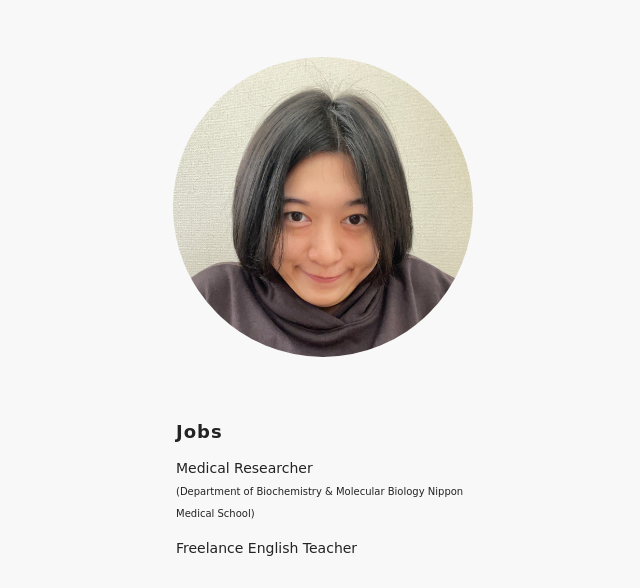
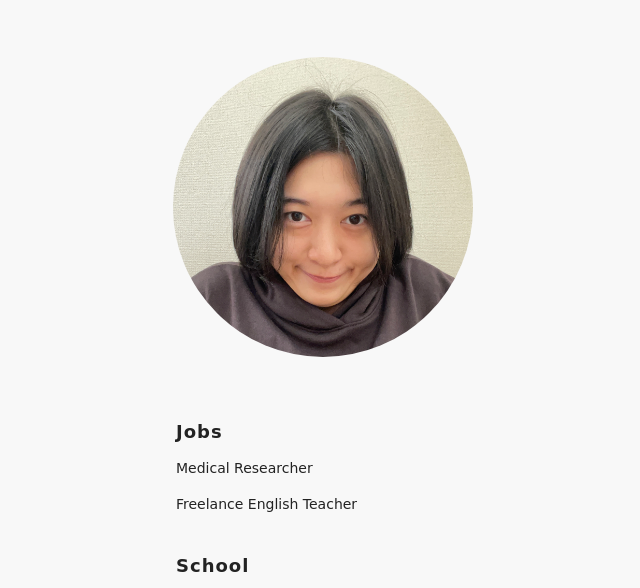
Before and after one commit to Kaloee/kaloee.net, a plain HTML site: page index.html in a window 1280 px wide. Shown: the part 190-778 px from the top of the page, without its empty margins (317-957 px from the left). Drawn offline with Linux system fonts and the light colour scheme.

Commit message:
rm department

```diff
--- a/index.html
+++ b/index.html
@@ -29,7 +29,7 @@
     </div>
     <div class="profile-section" style="width:300px">
       <p class="profile-title">Jobs</p>
-      <p>Medical Researcher<br><span class="department">(Department of Biochemistry &amp; Molecular Biology Nippon Medical School)</span></p>
+      <p>Medical Researcher</p>
       <p>Freelance English Teacher</p>
       <p class="profile-title">School</p>
       <p>University of Medicine 2, Yangon</p>
```
